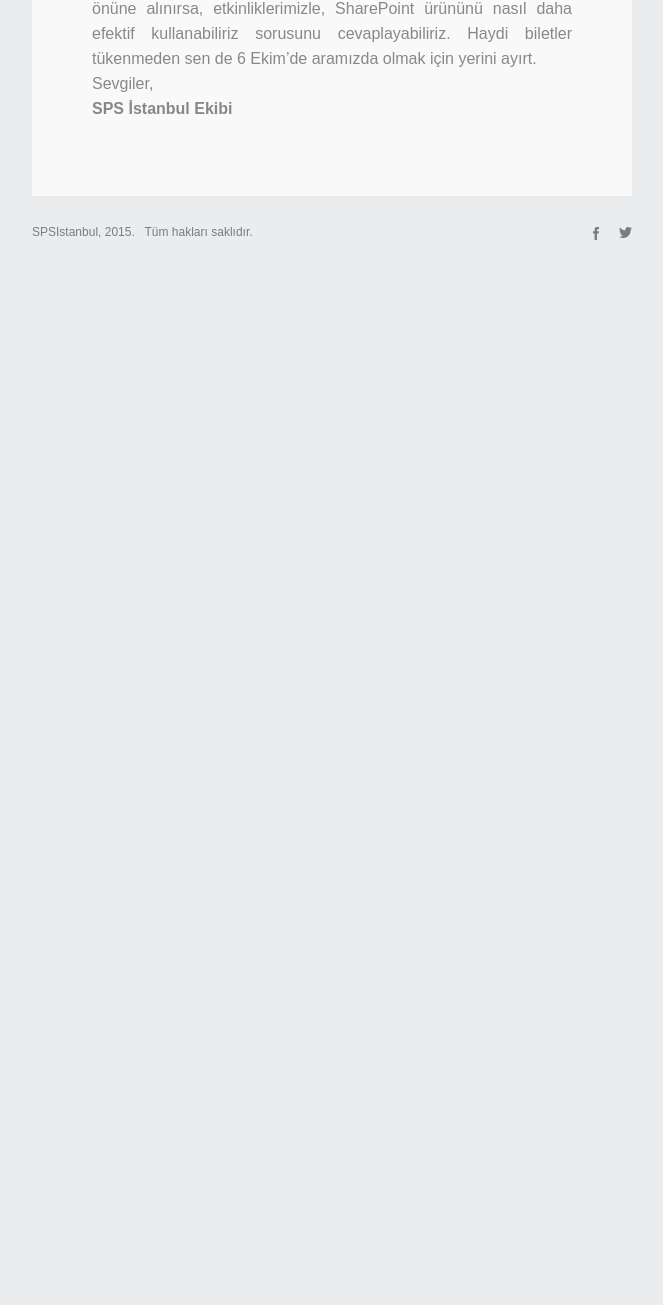
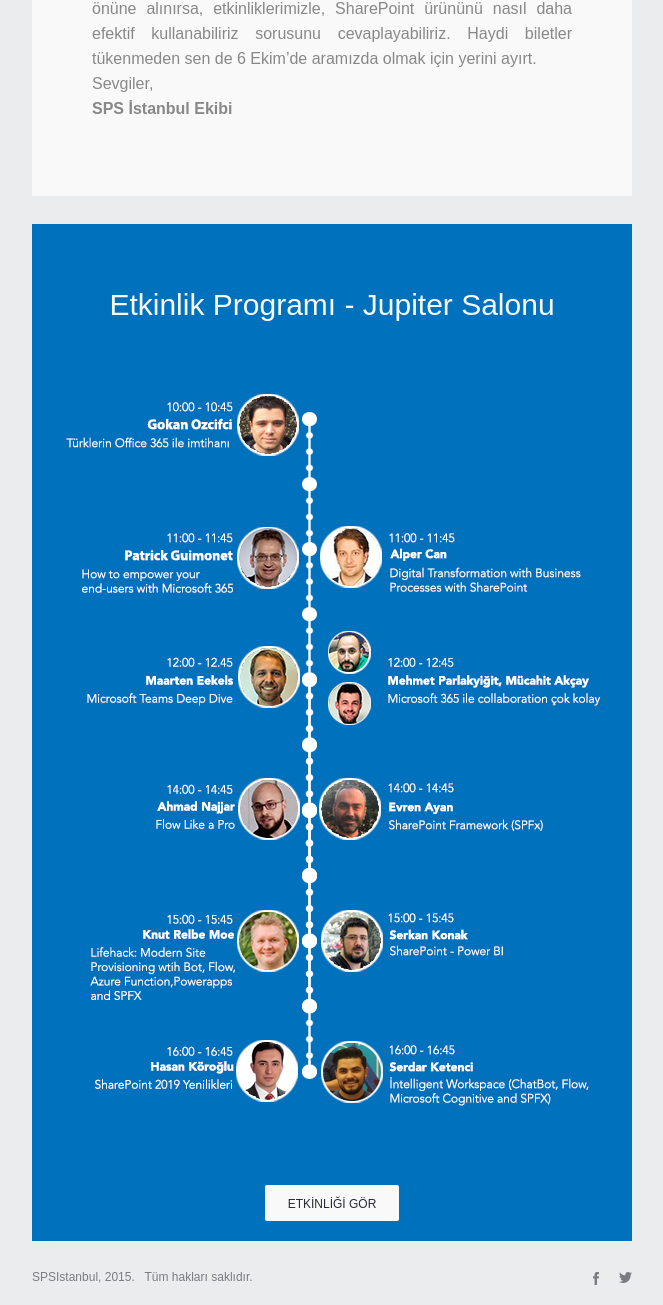
Before and after one commit to denizhacisalihoglu/sharepoint-saturday-mailing, a plain HTML site: page index.html in a window 1280 px wide. Shown: the part 989-2294 px from the top of the page, without its empty margins (308-971 px from the left). Before the commit the page ends 1249 px from the top, so only its background shows below. Drawn offline with Linux system fonts and the light colour scheme.

Commit message:
add event program

```diff
--- a/index.html
+++ b/index.html
@@ -148,7 +148,6 @@
 		</tr>
 		<tr>
 			<td class="wrapper" style="padding:0 10px;">
-				<!-- module 1 -->
 				<table data-module="module-1" data-thumb="thumbnails/01.png" width="100%" cellpadding="0" cellspacing="0">
 					<tr>
 						<td data-bgcolor="bg-module" bgcolor="#eaeced">
@@ -177,7 +176,6 @@
 						</td>
 					</tr>
 				</table>
-				<!-- module 2 -->
 				<table data-module="module-2" data-thumb="thumbnails/02.png" width="100%" cellpadding="0" cellspacing="0">
 					<tr>
 						<td data-bgcolor="bg-module" bgcolor="#eaeced">
@@ -207,8 +205,7 @@
 													gerekse özel sektörde aktif bir şekilde kullanıldığı göz önüne alınırsa, etkinliklerimizle, SharePoint ürününü
 													nasıl daha efektif kullanabiliriz sorusunu cevaplayabiliriz. Haydi biletler tükenmeden sen de 6 Ekim’de aramızda
 													olmak için yerini ayırt.
-													<br>
-													Sevgiler,
+													<br> Sevgiler,
 													<br>
 													<strong>SPS İstanbul Ekibi</strong>
 												</td>
@@ -223,10 +220,46 @@
 						</td>
 					</tr>
 				</table>
-
-
-
-				<!-- module 7 -->
+				<table data-module="module-3" data-thumb="thumbnails/03.png" width="100%" cellpadding="0" cellspacing="0">
+					<tbody>
+						<tr>
+							<td data-bgcolor="bg-module" bgcolor="#eaeced">
+								<table class="flexible" width="600" align="center" style="margin:0 auto;" cellpadding="0" cellspacing="0">
+									<tbody>
+										<tr>
+											<td data-bgcolor="bg-block" bgcolor="#0071bd" data-color="title" data-size="size title" data-min="20" data-max="40" data-link-color="link title color"
+											    data-link-style="text-decoration:none; color:#f9f9f9;" class="title" align="center" style="padding:64px 50px 50px; font:30px/33px Arial, Helvetica, sans-serif; color:#f9f9f9;">
+												Etkinlik Programı - Jupiter Salonu
+											</td>
+										</tr>
+										<tr>
+											<td class="img-flex">
+												<img src="images/etkinlik-programi.jpg" style="vertical-align:top;" width="600" height="814" alt="">
+											</td>
+										</tr>
+										<tr>
+											<td data-bgcolor="bg-block" bgcolor="#0071bd" style="padding:0 0 20px;">
+												<table width="134" align="center" style="margin:0 auto;" cellpadding="0" cellspacing="0">
+													<tbody>
+														<tr>
+															<td data-bgcolor="bg-button" data-size="size button" data-min="10" data-max="16" class="btn" align="center" style="font:12px/14px Arial, Helvetica, sans-serif; color:#292c34; text-transform:uppercase; mso-padding-alt:12px 10px 10px; border-radius:2px;"
+															    bgcolor="#f9f9f9">
+																<a target="_blank" style="text-decoration:none; color:#292c34; display:block; padding:12px 10px 10px;" href="http://spsistanbul.com/">ETKİNLİĞİ GÖR</a>
+															</td>
+														</tr>
+													</tbody>
+												</table>
+											</td>
+										</tr>
+										<tr>
+											<td height="28"></td>
+										</tr>
+									</tbody>
+								</table>
+							</td>
+						</tr>
+					</tbody>
+				</table>
 				<table data-module="module-7" data-thumb="thumbnails/07.png" width="100%" cellpadding="0" cellspacing="0">
 					<tr>
 						<td data-bgcolor="bg-module" bgcolor="#eaeced">
```
Also changed, not shown: images/etkinlik-programi.jpg (added), 1 other file.
